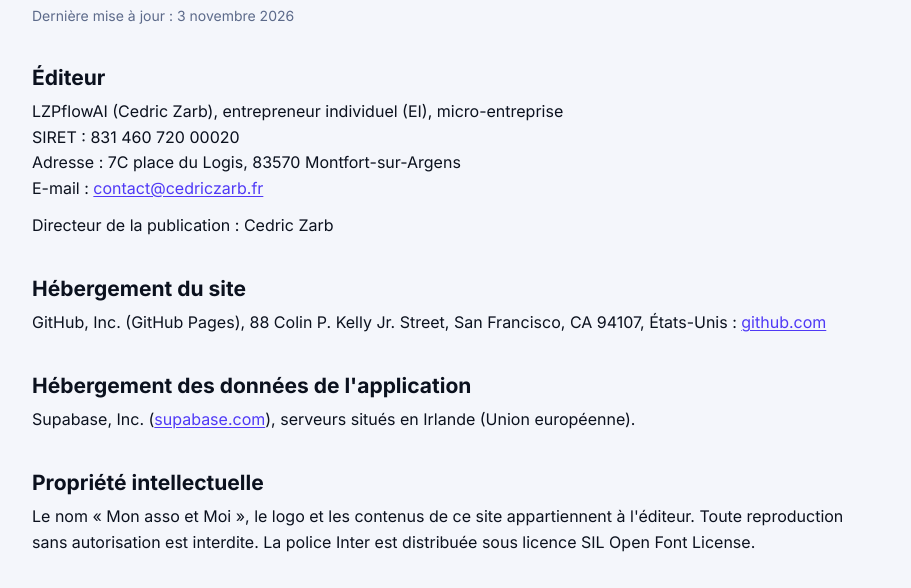
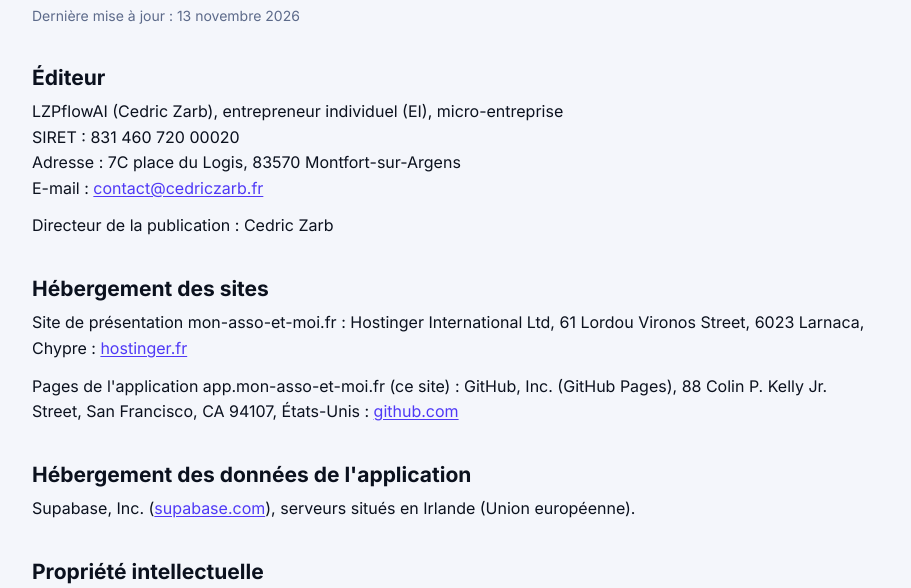
Before and after one commit to LZPflowAI/mon-asso-et-moi-site, a plain HTML site: page mentions-legales.html in a window 1280 px wide. Shown: the part 146-734 px from the top of the page, without its empty margins (184-1095 px from the left). Drawn offline with Linux system fonts and the light colour scheme.

Commit message:
Mise à jour du site (2026-11-13)

```diff
--- a/mentions-legales.html
+++ b/mentions-legales.html
@@ -25,7 +25,7 @@
   <main>
     <div class="container">
       <h1>Mentions légales</h1>
-      <p class="updated">Dernière mise à jour : 3 novembre 2026</p>
+      <p class="updated">Dernière mise à jour : 13 novembre 2026</p>
 
       <h2>Éditeur</h2>
       <p>
@@ -36,8 +36,9 @@
       </p>
       <p>Directeur de la publication : Cedric Zarb</p>
 
-      <h2>Hébergement du site</h2>
-      <p>GitHub, Inc. (GitHub Pages), 88 Colin P. Kelly Jr. Street, San Francisco, CA 94107, États-Unis : <a href="https://github.com">github.com</a></p>
+      <h2>Hébergement des sites</h2>
+      <p>Site de présentation mon-asso-et-moi.fr : Hostinger International Ltd, 61 Lordou Vironos Street, 6023 Larnaca, Chypre : <a href="https://www.hostinger.fr">hostinger.fr</a></p>
+      <p>Pages de l'application app.mon-asso-et-moi.fr (ce site) : GitHub, Inc. (GitHub Pages), 88 Colin P. Kelly Jr. Street, San Francisco, CA 94107, États-Unis : <a href="https://github.com">github.com</a></p>
 
       <h2>Hébergement des données de l'application</h2>
       <p>Supabase, Inc. (<a href="https://supabase.com">supabase.com</a>), serveurs situés en Irlande (Union européenne).</p>
```
Also changed, not shown: confidentialite.html (+3 -2 lines).
